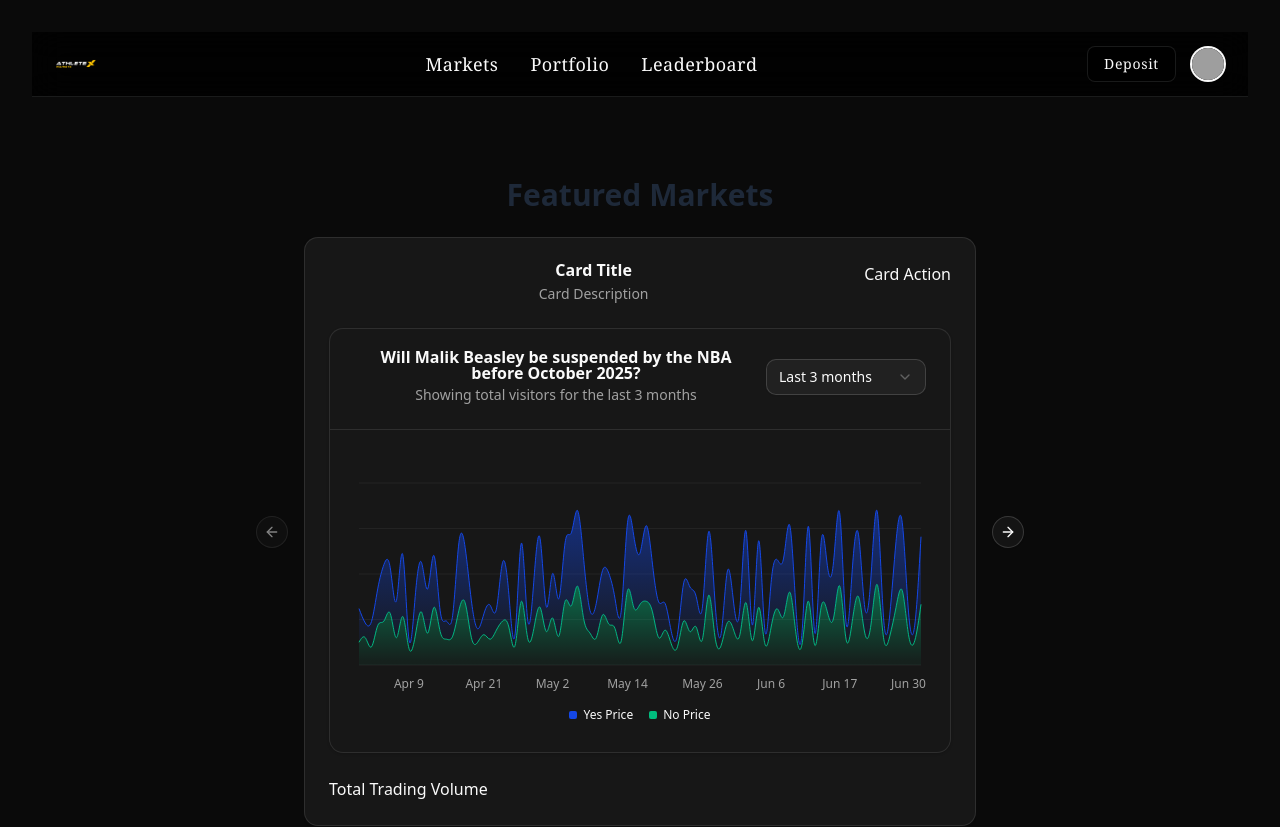
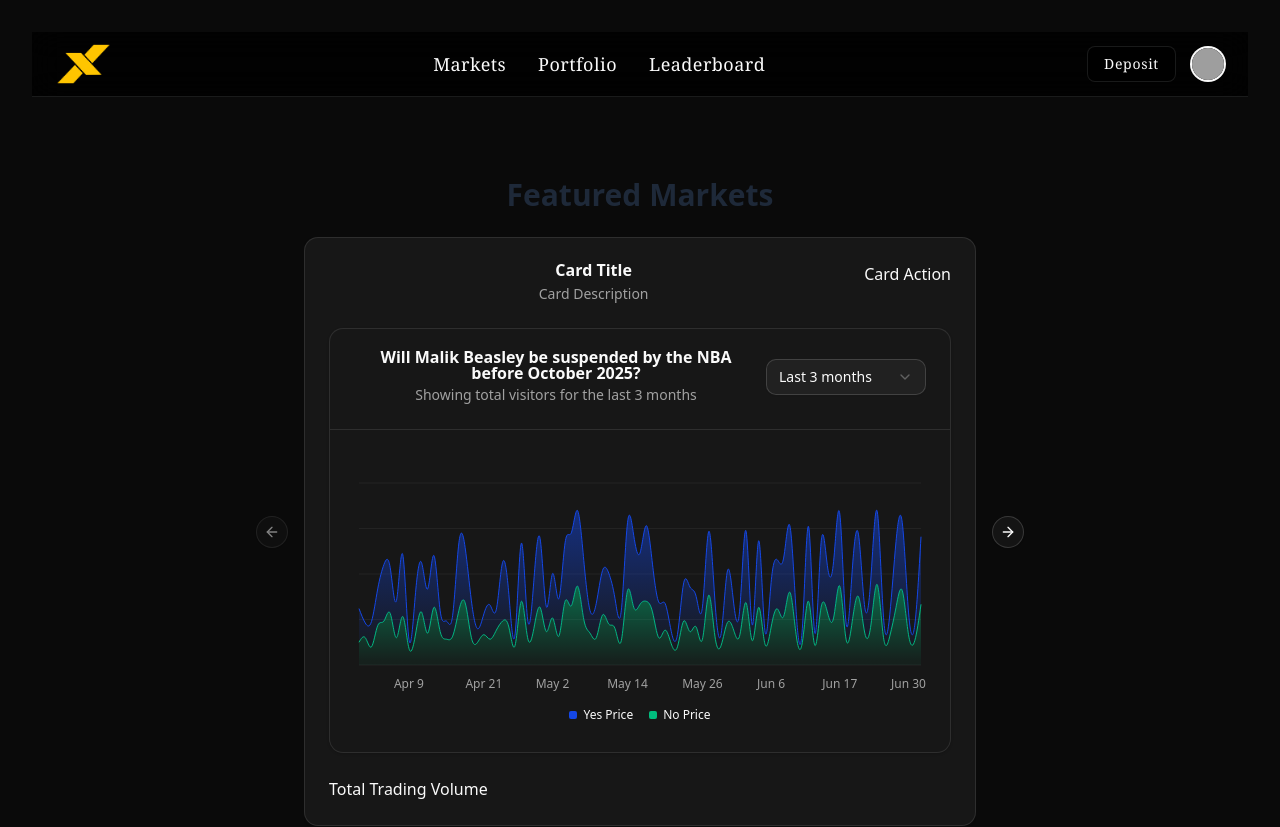
Before and after one commit to AthleteX-DAO/ax-markets, a React (Vite) app: page / in a window 1280 px wide. Shown: the top 827 px of the page. Built offline with nearby package versions, Linux system fonts and the light colour scheme; grey boxes are pictures that could not be loaded.

Commit message:
fix: changed x logo

```diff
--- a/src/components/TopNavigationBar/TopNavigationBar.tsx
+++ b/src/components/TopNavigationBar/TopNavigationBar.tsx
@@ -10,7 +10,7 @@
         {/* Logo with gold accent */}
         <div className="flex items-center space-x-2 group">
           <img
-            src="/src/assets/Athletex 11 BIG.png"
+            src="/src/assets/x.png"
             alt="AthleteX Markets Exchange"
             className="h-10 transition-transform duration-300 group-hover:scale-105"
           />
```
